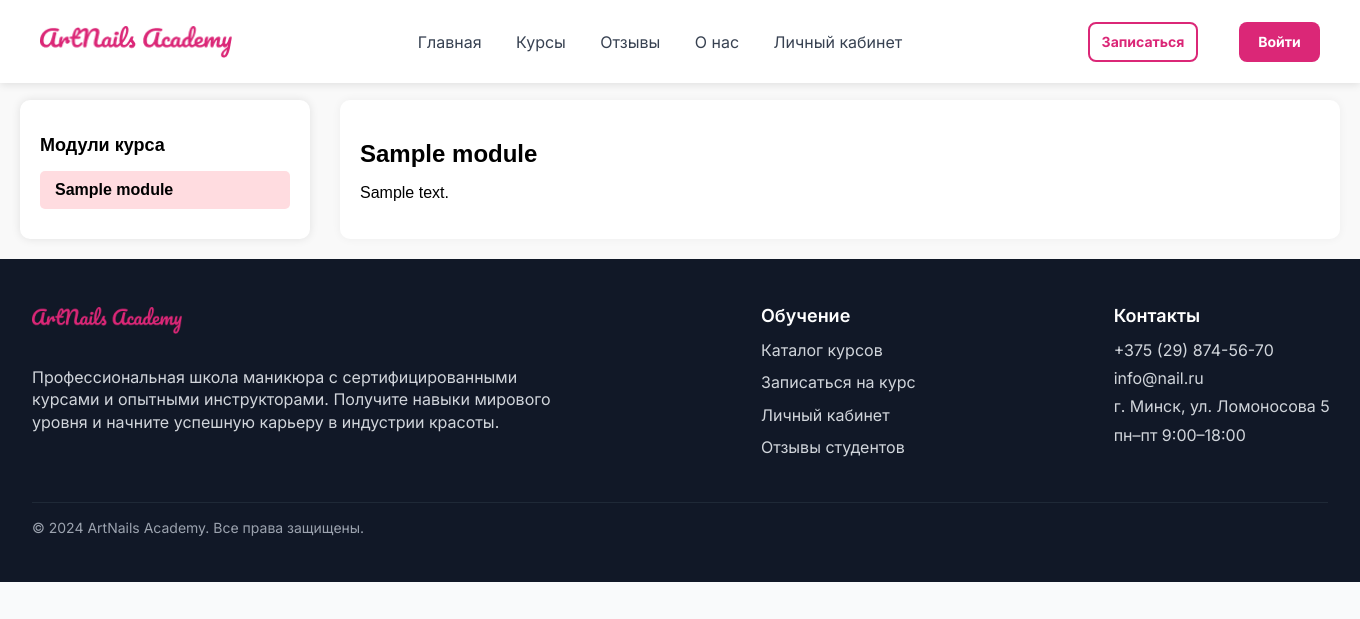
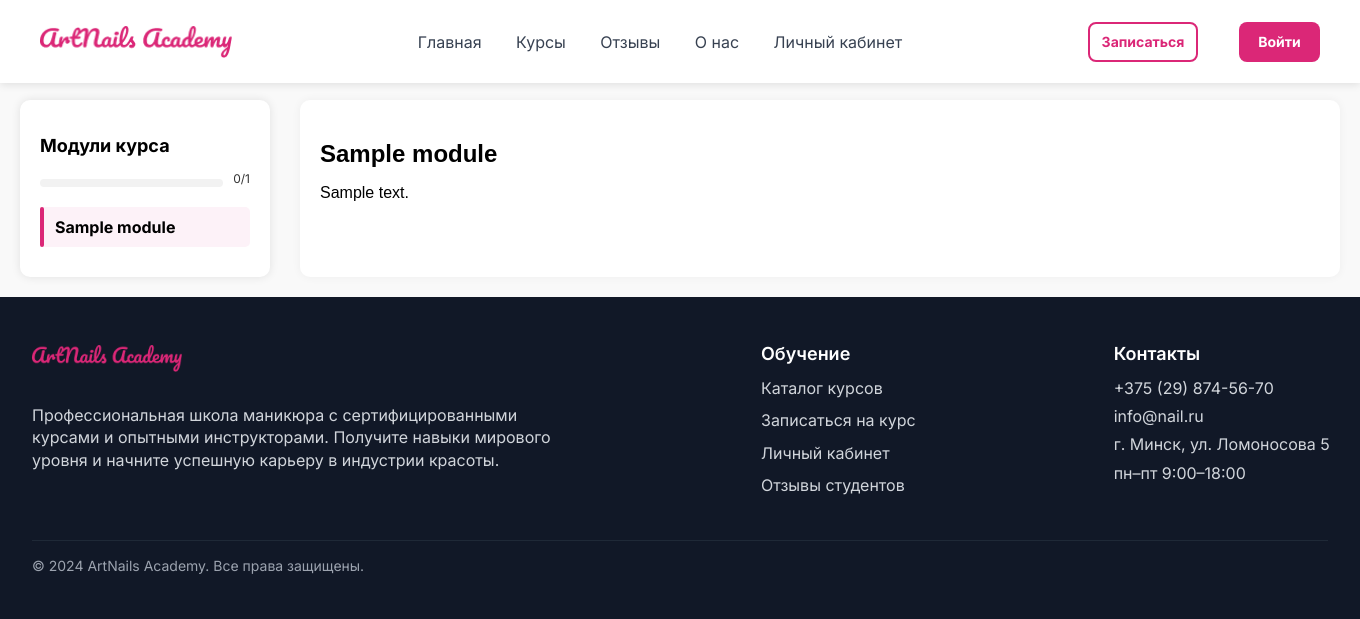
Before and after one commit to Pollmoriy/ArtNails_Academy, a Flask app: page /course/1 in a window 1360 px wide. Shown: the top 619 px of the page. Run offline with Flask 3, Linux system fonts and the light colour scheme; tables that the repository leaves empty hold one stand-in row (values such as "Sample post"); parts of the project's set-up code (start-up, migrations or seed data) failed here and were passed over; some libraries are stand-ins or nearby versions.

Commit message:
Выделение выбранного курса

```diff
--- a/app/static/css/course_page.css
+++ b/app/static/css/course_page.css
@@ -162,3 +162,83 @@
 .module-test .btn-course-details:hover {
     background-color: #e03d54;
 }
+.modules-list {
+    width: 250px;
+    background-color: #fff;
+    border-radius: 10px;
+    box-shadow: 0 0 10px rgba(0,0,0,0.1);
+    padding: 20px;
+    font-family: 'Inter', sans-serif;
+    box-sizing: border-box;
+}
+
+.modules-list h2 {
+    font-size: 18px;
+    margin-bottom: 15px;
+}
+
+/* Прогресс */
+.modules-progress {
+    display: flex;
+    align-items: center;
+    margin-bottom: 20px;
+    gap: 10px;
+}
+
+.progress-bar {
+    flex: 1;
+    height: 8px;
+    background-color: #F2F2F2;
+    border-radius: 4px;
+    overflow: hidden;
+}
+
+.progress-fill {
+    height: 100%;
+    background-color: #DB2777;
+    width: 0%;
+    transition: width 0.3s ease;
+}
+
+.progress-text {
+    font-size: 12px;
+    color: #333;
+}
+
+/* Список модулей */
+.modules-list ul {
+    list-style: none;
+    padding: 0;
+    margin: 0;
+}
+
+.module-item {
+    padding: 10px 15px;
+    margin-bottom: 10px;
+    border-radius: 5px;
+    cursor: pointer;
+    display: flex;
+    align-items: center;
+    position: relative;
+    transition: all 0.2s ease;
+}
+
+.module-item:hover {
+    background-color: #f0f0f0;
+}
+
+.module-item.active {
+    background-color: #FDF2F8;
+    font-weight: bold;
+}
+
+.module-item.active::before {
+    content: '';
+    position: absolute;
+    left: 0;
+    top: 0;
+    width: 4px;
+    height: 100%;
+    background-color: #DB2777;
+    border-radius: 2px;
+}
--- a/app/templates/course_page.html
+++ b/app/templates/course_page.html
@@ -10,21 +10,25 @@
         <!-- Левый блок: список модулей -->
         <aside class="modules-list">
             <h2>Модули курса</h2>
+
+            <!-- Прогресс пользователя -->
+            <div class="modules-progress">
+                <div class="progress-bar">
+                    <div class="progress-fill" style="width: {{ completed_modules }}/{{ total_modules }} * 100%;"></div>
+                </div>
+                <span class="progress-text">{{ completed_modules }}/{{ total_modules }}</span>
+            </div>
+
+            <!-- Список модулей -->
             <ul>
                 {% for module in modules %}
                 <li class="module-item {% if loop.first %}active{% endif %}" data-module-id="{{ module.id }}">
                     {{ module.title }}
-                    {% if module.type == 'theory' %}
-                        <span class="module-type">Теория</span>
-                    {% elif module.type == 'practice' %}
-                        <span class="module-type">Практика</span>
-                    {% elif module.type == 'test' %}
-                        <span class="module-type">Тест</span>
-                    {% endif %}
                 </li>
                 {% endfor %}
             </ul>
         </aside>
+
 
         <!-- Правый блок: контент выбранного модуля -->
         <section class="module-content">
```
